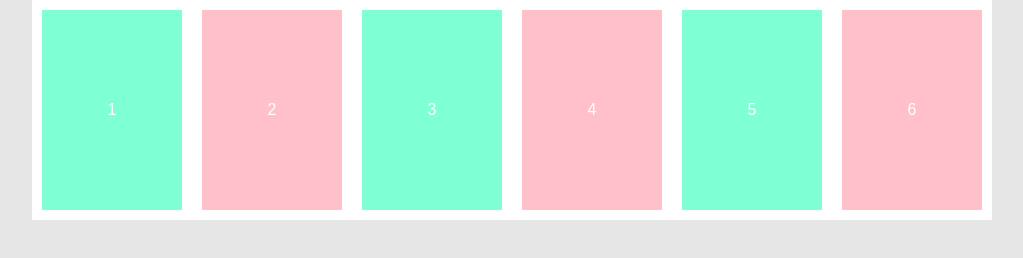
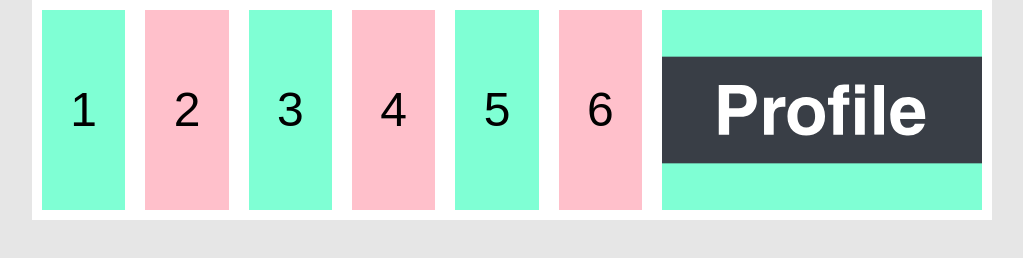
Before and after one commit to daytime/flexbox, a plain HTML site: page index.html in a window 1280 px wide. Shown: the whole page, without its empty margins (128-1151 px from the left). Drawn offline with Linux system fonts and the light colour scheme.

Commit message:
なんとなくやりたいことができたみたい。

```diff
--- a/index.html
+++ b/index.html
@@ -16,6 +16,7 @@
         <div class="box">4</div>
         <div class="box">5</div>
         <div class="box">6</div>
+        <img class="box" src="./logo.svg" >
     </div>
 
 </body>
--- a/style.css
+++ b/style.css
@@ -32,8 +32,8 @@ body {
   background-color: pink;
   /* 文字色、配置位置設定 */
   line-height: 200px;
-  color: white;
-  font-style: 3rem;
+  color: black;
+  font-size: 3rem;
   text-align: center;
   /* boxどうしの間隔を開ける */
   margin: 10px;
```
Also changed, not shown: logo.svg (added).
